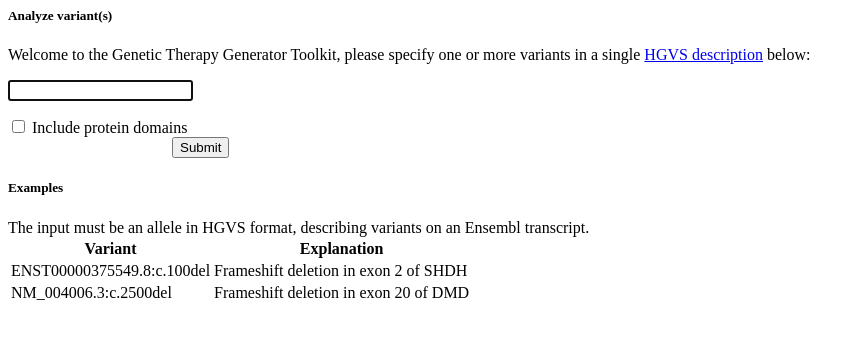
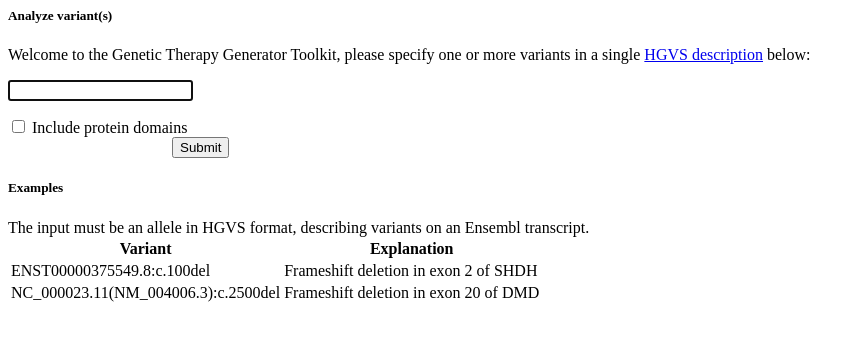
Before and after one commit to DCRT-LUMC/GTGT, a Python web app: template src/gtgt/templates/analysis.html.j2 in a window 1280 px wide. Shown: the top 341 px of the page, without its empty margins (0-860 px from the left). Run offline with Jinja, Linux system fonts and the light colour scheme; the template is opened without the code that fills it, so the values that code supplies are empty.

Commit message:
Change the example on the webpage to NC(NM)

```diff
--- a/src/gtgt/templates/analysis.html.j2
+++ b/src/gtgt/templates/analysis.html.j2
@@ -50,7 +50,7 @@
           <td>Frameshift deletion in exon 2 of SHDH</td>
         </tr>
         <tr>
-          <td><a class="link" onclick="fillSearchField('NM_004006.3:c.2500del')">NM_004006.3:c.2500del</a></td>
+          <td><a class="link" onclick="fillSearchField('NC_000023.11(NM_004006.3):c.2500del')">NC_000023.11(NM_004006.3):c.2500del</a></td>
           <td>Frameshift deletion in exon 20 of DMD</td>
         </tr>
       </tbody>
```
